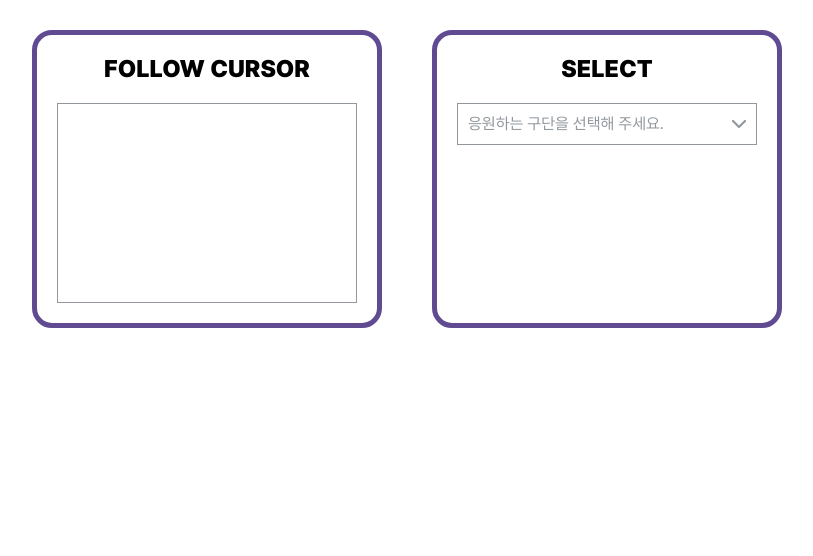
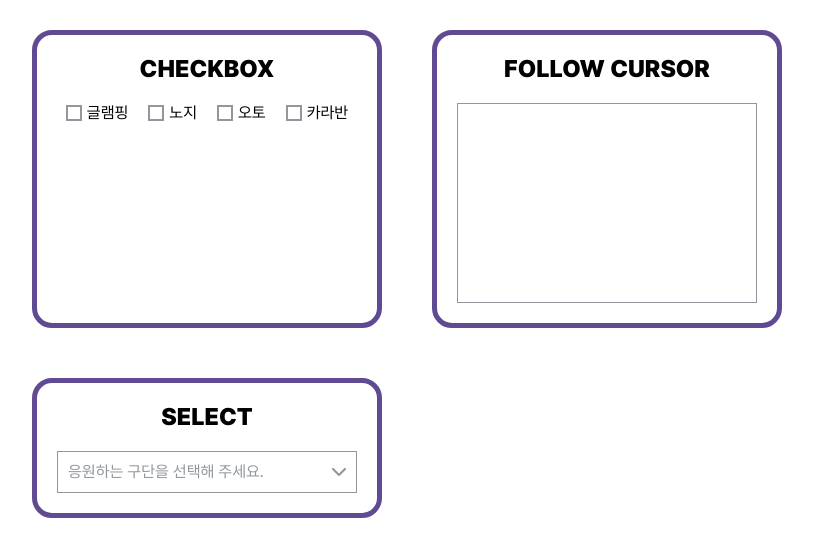
Before and after one commit to ParkGana/react-component, a Next.js app: page / in a window 1280 px wide. Shown: the top 556 px of the page, without its empty margins (233-1046 px from the left). Built offline with nearby package versions, Linux system fonts and the light colour scheme.

Commit message:
checkbox 컴포넌트 생성

```diff
--- a/pages/index.tsx
+++ b/pages/index.tsx
@@ -1,10 +1,12 @@
 import { Frame } from '@/src/component/common/frame/frame.view'
+import { CheckboxPage } from '@/src/page/checkbox/checkbox-page.view'
 import { FollowCursorPage } from '@/src/page/follow-cursor/follow-cursor-page.view'
 import { SelectPage } from '@/src/page/select/select-page.view'
 
 export default function Page() {
     return (
         <Frame>
+            <CheckboxPage />
             <FollowCursorPage />
             <SelectPage />
         </Frame>
--- /dev/null
+++ b/src/component/checkbox/checkbox.style.ts
@@ -0,0 +1,19 @@
+import styled from 'styled-components'
+
+export namespace CheckboxStyle {
+    export const Container = styled.div`
+        display: grid;
+        grid-template-columns: 16px auto;
+        align-items: center;
+        gap: 5px;
+        cursor: pointer;
+    `
+
+    export const Icon = styled.img``
+
+    export const Name = styled.div`
+        ${({ theme }) => `
+            ${theme.font.body1};
+        `}
+    `
+}
--- /dev/null
+++ b/src/component/checkbox/checkbox.view.tsx
@@ -0,0 +1,18 @@
+import { CheckboxStyle } from './checkbox.style'
+
+export function Checkbox({
+    selected,
+    name,
+    checkCallback
+}: {
+    selected: boolean
+    name: string
+    checkCallback: (result: string) => void
+}) {
+    return (
+        <CheckboxStyle.Container onClick={() => checkCallback(name)}>
+            <CheckboxStyle.Icon src={`/icons/checkbox-${selected ? 'checked' : 'unchecked'}.png`} alt={'icon'} />
+            <CheckboxStyle.Name>{name}</CheckboxStyle.Name>
+        </CheckboxStyle.Container>
+    )
+}
--- /dev/null
+++ b/src/page/checkbox/checkbox-page.hook.ts
@@ -0,0 +1,25 @@
+import { useEffect, useState } from 'react'
+
+export function useCheckboxPage() {
+    const [values, setValues] = useState<string[]>([])
+
+    /* checkbox 선택 */
+    const onCheckValue = (result: string) => {
+        if (values.includes(result)) {
+            setValues(values.filter((item) => item !== result))
+        } else {
+            setValues((prevValues) => {
+                return [...prevValues, result]
+            })
+        }
+    }
+
+    return {
+        datas: {
+            values
+        },
+        events: {
+            onCheckValue
+        }
+    }
+}
--- /dev/null
+++ b/src/page/checkbox/checkbox-page.style.ts
@@ -0,0 +1,9 @@
+import styled from 'styled-components'
+
+export namespace CheckboxPageStyle {
+    export const Container = styled.div`
+        display: grid;
+        grid-template-columns: repeat(4, auto);
+        gap: 10px 20px;
+    `
+}
--- /dev/null
+++ b/src/page/checkbox/checkbox-page.view.tsx
@@ -0,0 +1,23 @@
+import { Box } from '@/src/component/common/box/box.view'
+import { CheckboxPageStyle } from './checkbox-page.style'
+import { Checkbox } from '@/src/component/checkbox/checkbox.view'
+import { useCheckboxPage } from './checkbox-page.hook'
+
+export function CheckboxPage() {
+    const { datas, events } = useCheckboxPage()
+
+    return (
+        <Box title={'CHECKBOX'}>
+            <CheckboxPageStyle.Container>
+                {['글램핑', '노지', '오토', '카라반'].map((item, index) => (
+                    <Checkbox
+                        key={index}
+                        selected={datas.values.includes(item)}
+                        name={item}
+                        checkCallback={events.onCheckValue}
+                    />
+                ))}
+            </CheckboxPageStyle.Container>
+        </Box>
+    )
+}
```
Also changed, not shown: public/icons/checkbox-checked.png (added), public/icons/checkbox-unchecked.png (added).
